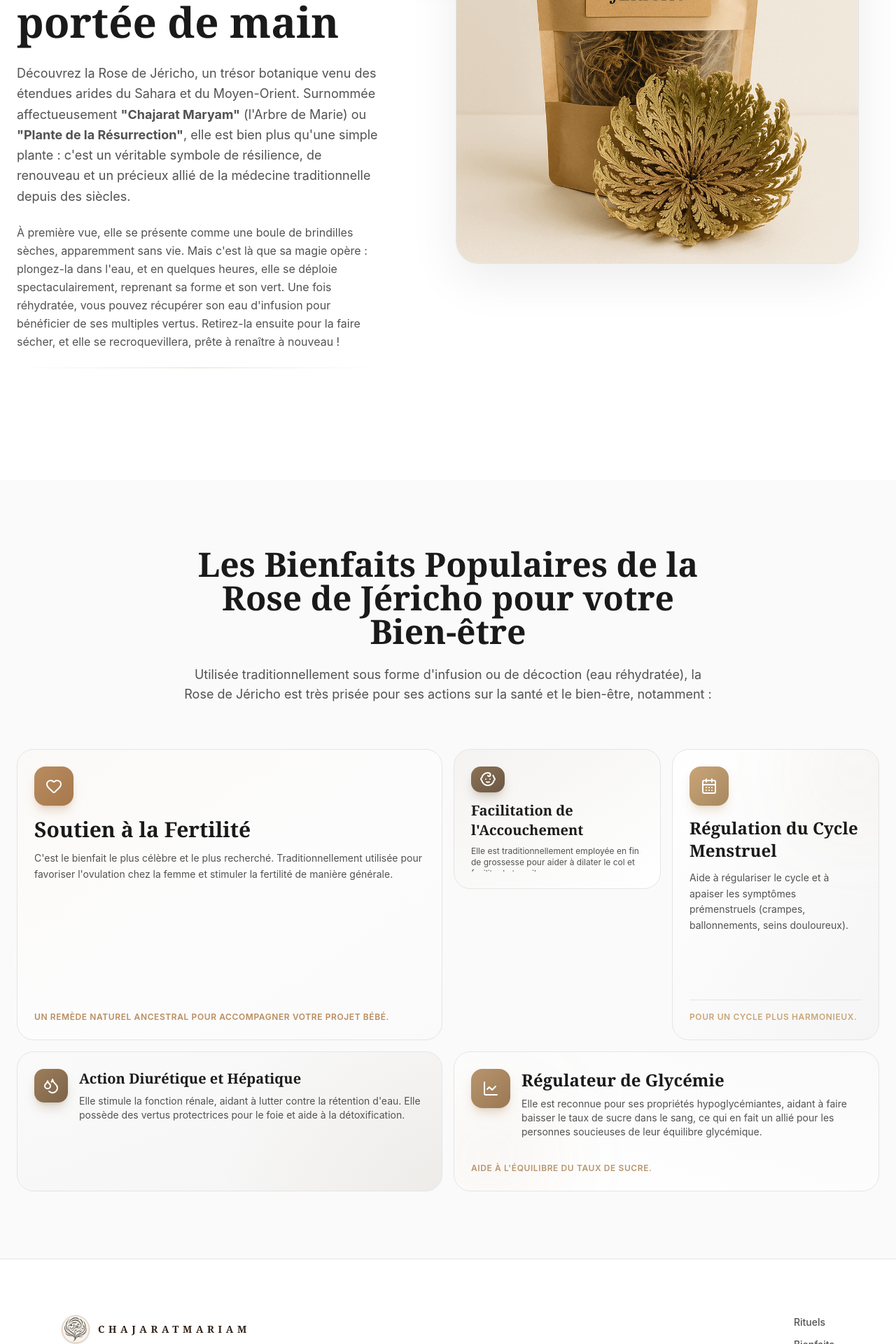
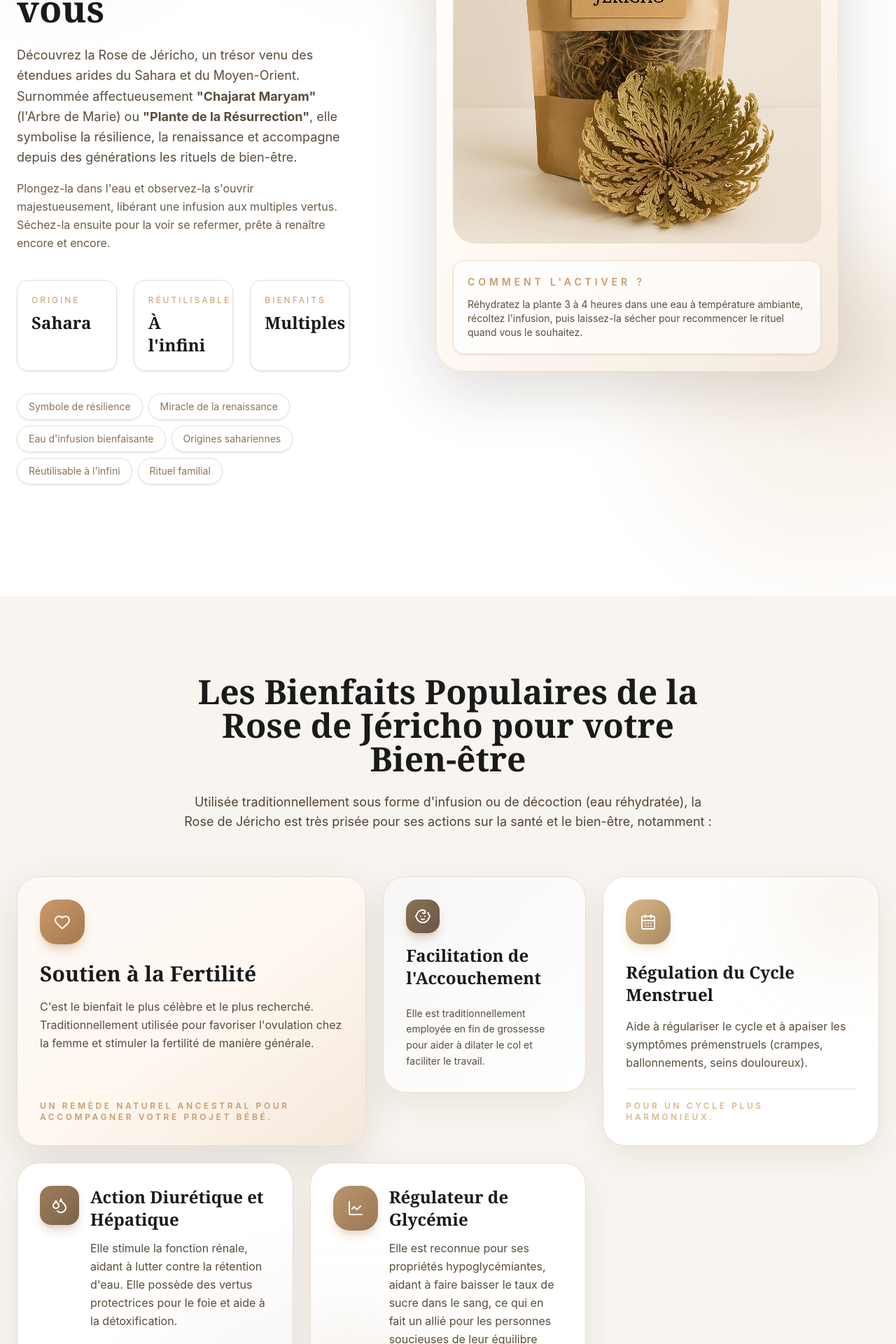
Before and after one commit to Yasser-Bouyanfif/template, a Next.js app: page / in a window 1280 px wide. Shown: the part 540-2460 px from the top of the page at 70% size. Built offline with nearby package versions, Linux system fonts and the light colour scheme; no server answers.

Commit message:
Revamp hero and benefits sections

```diff
--- a/components/features-1.tsx
+++ b/components/features-1.tsx
@@ -40,119 +40,116 @@ const features = [
 
 export default function Features() {
   return (
-    <section id="bienfaits" className="bg-[#fafafa] py-24 text-[#1a1a1a] dark:bg-[#171717] dark:text-[#f5f5f5]">
+    <section id="bienfaits" className="bg-[#f8f4ef] py-28 text-[#1a1a1a] dark:bg-[#111111] dark:text-[#f5f5f5]">
       <div className="mx-auto max-w-7xl px-6">
-        <div className="text-center max-w-3xl mx-auto mb-16">
+        <div className="mx-auto mb-16 max-w-3xl text-center">
           <h2 className="font-serif text-4xl font-bold text-[#1a1a1a] lg:text-5xl dark:text-white">
             Les Bienfaits Populaires de la Rose de Jéricho pour votre Bien-être
           </h2>
-          <p className="mt-6 text-lg text-[#525252] dark:text-[#a3a3a3]">
-            Utilisée traditionnellement sous forme d&apos;infusion ou de décoction (eau réhydratée), la Rose de Jéricho est très prisée pour ses actions sur la santé et le bien-être, notamment :
+          <p className="mt-6 text-lg text-[#544334] dark:text-[#b4a99f]">
+            Utilisée traditionnellement sous forme d&apos;infusion ou de décoction (eau réhydratée), la Rose de Jéricho est très
+            prisée pour ses actions sur la santé et le bien-être, notamment :
           </p>
         </div>
 
-        {/* Bento Grid */}
-        <div className="grid grid-cols-1 md:grid-cols-2 lg:grid-cols-4 gap-4 auto-rows-[200px]">
-          {/* Card 1 - Large Top Left */}
-          <div className="group relative overflow-hidden rounded-3xl border border-[#e5e5e5] bg-gradient-to-br from-white to-[#fafafa] p-6 transition-all hover:shadow-2xl hover:shadow-[#b98c5f]/10 md:col-span-2 md:row-span-2 dark:border-[#262626] dark:from-[#0a0a0a] dark:to-[#171717]">
-            <div className="absolute inset-0 bg-gradient-to-br from-[#b98c5f]/5 via-transparent to-transparent" />
-            <div className="relative h-full flex flex-col justify-between">
+        <div className="grid grid-cols-1 gap-6 md:grid-cols-2 xl:grid-cols-12">
+          <article className="group relative overflow-hidden rounded-[32px] border border-[#eadfd3] bg-gradient-to-br from-white via-[#fff8f1] to-[#f4e8db] p-8 shadow-[0_20px_60px_rgba(69,48,26,0.12)] transition-all duration-500 hover:-translate-y-1 hover:shadow-[0_30px_80px_rgba(69,48,26,0.18)] md:col-span-2 xl:col-span-5 xl:row-span-2 dark:border-[#2f2316] dark:from-[#141414] dark:via-[#101010] dark:to-[#050505] dark:shadow-[0_35px_80px_rgba(0,0,0,0.55)]">
+            <div className="absolute inset-0 bg-gradient-to-br from-[#c99a69]/10 via-transparent to-transparent opacity-60" aria-hidden />
+            <div className="relative flex h-full flex-col justify-between">
               <div>
-                <div className="flex size-14 items-center justify-center rounded-2xl bg-gradient-to-br from-[#b98c5f] to-[#a6784d] text-white shadow-lg shadow-[#b98c5f]/30 mb-4">
+                <div className="mb-6 flex size-16 items-center justify-center rounded-3xl bg-gradient-to-br from-[#c99a69] to-[#a6784d] text-white shadow-lg shadow-[#c99a69]/40">
                   {features[0].icon}
                 </div>
-                <h3 className="font-serif text-3xl font-bold text-[#1a1a1a] mb-3 dark:text-white">
+                <h3 className="font-serif text-3xl font-semibold text-[#1a1a1a] dark:text-white">
                   {features[0].title}
                 </h3>
-                <p className="text-sm leading-relaxed text-[#525252] dark:text-[#a3a3a3]">
+                <p className="mt-4 text-base leading-relaxed text-[#5a4c3c] dark:text-[#bfb6ac]">
                   {features[0].description}
                 </p>
               </div>
-              <p className="text-xs font-semibold uppercase tracking-wider text-[#b98c5f] dark:text-[#d4a574] mt-4">
+              <p className="mt-6 text-xs font-semibold uppercase tracking-[0.3em] text-[#c99a69] dark:text-[#d4a574]">
                 {features[0].ecommerceArgument}
               </p>
             </div>
-          </div>
+          </article>
 
-          {/* Card 2 - Small Top Right */}
-          <div className="group relative overflow-hidden rounded-3xl border border-[#e5e5e5] bg-gradient-to-br from-[#fafafa] to-white p-6 transition-all hover:shadow-2xl hover:shadow-[#8b7355]/10 md:col-span-2 lg:col-span-1 dark:border-[#262626] dark:from-[#171717] dark:to-[#0a0a0a]">
-            <div className="absolute inset-0 bg-gradient-to-br from-[#8b7355]/5 to-transparent" />
-            <div className="relative h-full flex flex-col">
-              <div className="flex size-12 items-center justify-center rounded-xl bg-gradient-to-br from-[#8b7355] to-[#6b5644] text-white shadow-lg shadow-[#8b7355]/30 mb-3">
-                {features[1].icon}
+          <article className="group relative overflow-hidden rounded-[32px] border border-[#eadfd3] bg-white p-8 shadow-[0_15px_45px_rgba(69,48,26,0.08)] transition-all duration-500 hover:-translate-y-1 hover:shadow-[0_25px_70px_rgba(69,48,26,0.14)] md:col-span-1 xl:col-span-3 dark:border-[#2f2316] dark:bg-[#141414] dark:shadow-[0_25px_70px_rgba(0,0,0,0.45)]">
+            <div className="absolute inset-0 bg-gradient-to-br from-[#8b7355]/10 to-transparent opacity-60" aria-hidden />
+            <div className="relative flex h-full flex-col justify-between gap-6">
+              <div>
+                <div className="mb-4 flex size-12 items-center justify-center rounded-2xl bg-gradient-to-br from-[#8b7355] to-[#6b5644] text-white shadow-lg shadow-[#8b7355]/30">
+                  {features[1].icon}
+                </div>
+                <h3 className="font-serif text-2xl font-semibold text-[#1a1a1a] dark:text-white">
+                  {features[1].title}
+                </h3>
               </div>
-              <h3 className="font-serif text-xl font-bold text-[#1a1a1a] mb-2 dark:text-white">
-                {features[1].title}
-              </h3>
-              <p className="text-xs text-[#525252] line-clamp-3 dark:text-[#a3a3a3]">
+              <p className="text-sm leading-relaxed text-[#5a4c3c] dark:text-[#bfb6ac]">
                 {features[1].description}
               </p>
             </div>
-          </div>
+          </article>
 
-          {/* Card 3 - Tall Right */}
-          <div className="group relative overflow-hidden rounded-3xl border border-[#e5e5e5] bg-gradient-to-br from-white to-[#f5f5f5] p-6 transition-all hover:shadow-2xl hover:shadow-[#c9a578]/10 md:col-span-2 lg:col-span-1 lg:row-span-2 dark:border-[#262626] dark:from-[#0a0a0a] dark:to-[#1a1a1a]">
-            <div className="absolute -right-8 -top-8 size-32 rounded-full bg-[#c9a578]/10 blur-3xl" />
-            <div className="relative h-full flex flex-col justify-between">
+          <article className="group relative overflow-hidden rounded-[32px] border border-[#eadfd3] bg-white p-8 shadow-[0_15px_45px_rgba(69,48,26,0.08)] transition-all duration-500 hover:-translate-y-1 hover:shadow-[0_25px_70px_rgba(69,48,26,0.14)] md:col-span-1 xl:col-span-4 xl:row-span-2 dark:border-[#2f2316] dark:bg-[#141414] dark:shadow-[0_25px_70px_rgba(0,0,0,0.45)]">
+            <div className="absolute -right-8 -top-10 size-40 rounded-full bg-[#d8b889]/20 blur-3xl" aria-hidden />
+            <div className="relative flex h-full flex-col justify-between">
               <div>
-                <div className="flex size-14 items-center justify-center rounded-2xl bg-gradient-to-br from-[#c9a578] to-[#a88860] text-white shadow-lg shadow-[#c9a578]/30 mb-4">
+                <div className="mb-6 flex size-16 items-center justify-center rounded-3xl bg-gradient-to-br from-[#d8b889] to-[#a88860] text-white shadow-lg shadow-[#d8b889]/30">
                   {features[2].icon}
                 </div>
-                <h3 className="font-serif text-2xl font-bold text-[#1a1a1a] mb-3 dark:text-white">
+                <h3 className="font-serif text-2xl font-semibold text-[#1a1a1a] dark:text-white">
                   {features[2].title}
                 </h3>
-                <p className="text-sm leading-relaxed text-[#525252] dark:text-[#a3a3a3]">
+                <p className="mt-4 text-base leading-relaxed text-[#5a4c3c] dark:text-[#bfb6ac]">
                   {features[2].description}
                 </p>
               </div>
-              <div className="pt-4 border-t border-[#e5e5e5] dark:border-[#262626]">
-                <p className="text-xs font-semibold uppercase tracking-wider text-[#c9a578] dark:text-[#d4a574]">
+              <div className="mt-6 border-t border-[#eadfd3] pt-4 dark:border-[#2f2316]">
+                <p className="text-xs font-semibold uppercase tracking-[0.3em] text-[#d8b889] dark:text-[#d4a574]">
                   {features[2].ecommerceArgument}
                 </p>
               </div>
             </div>
-          </div>
+          </article>
 
-          {/* Card 4 - Wide Bottom */}
-          <div className="group relative overflow-hidden rounded-3xl border border-[#e5e5e5] bg-gradient-to-br from-[#fafafa] to-[#f5f5f5] p-6 transition-all hover:shadow-2xl hover:shadow-[#9d7e5a]/10 md:col-span-2 dark:border-[#262626] dark:from-[#171717] dark:to-[#1a1a1a]">
-            <div className="absolute inset-0 bg-[radial-gradient(circle_at_bottom_right,_rgba(157,126,90,0.08),_transparent_50%)]" />
-            <div className="relative flex items-start gap-4">
-              <div className="flex size-12 flex-shrink-0 items-center justify-center rounded-xl bg-gradient-to-br from-[#9d7e5a] to-[#7d6349] text-white shadow-lg shadow-[#9d7e5a]/30">
+          <article className="group relative overflow-hidden rounded-[32px] border border-[#eadfd3] bg-white p-8 shadow-[0_15px_45px_rgba(69,48,26,0.08)] transition-all duration-500 hover:-translate-y-1 hover:shadow-[0_25px_70px_rgba(69,48,26,0.14)] md:col-span-2 xl:col-span-4 dark:border-[#2f2316] dark:bg-[#141414] dark:shadow-[0_25px_70px_rgba(0,0,0,0.45)]">
+            <div className="absolute inset-0 bg-[radial-gradient(circle_at_bottom_right,_rgba(157,126,90,0.12),_transparent_55%)] opacity-70" aria-hidden />
+            <div className="relative flex h-full items-start gap-4">
+              <div className="flex size-14 flex-shrink-0 items-center justify-center rounded-2xl bg-gradient-to-br from-[#9d7e5a] to-[#7d6349] text-white shadow-lg shadow-[#9d7e5a]/30">
                 {features[3].icon}
               </div>
               <div className="flex-1">
-                <h3 className="font-serif text-xl font-bold text-[#1a1a1a] mb-2 dark:text-white">
+                <h3 className="font-serif text-2xl font-semibold text-[#1a1a1a] dark:text-white">
                   {features[3].title}
                 </h3>
-                <p className="text-sm text-[#525252] dark:text-[#a3a3a3]">
+                <p className="mt-3 text-base leading-relaxed text-[#5a4c3c] dark:text-[#bfb6ac]">
                   {features[3].description}
                 </p>
               </div>
             </div>
-          </div>
+          </article>
 
-          {/* Card 5 - Medium Bottom Right */}
-          <div className="group relative overflow-hidden rounded-3xl border border-[#e5e5e5] bg-gradient-to-tr from-white to-[#fafafa] p-6 transition-all hover:shadow-2xl hover:shadow-[#b8956d]/10 md:col-span-2 lg:col-span-2 dark:border-[#262626] dark:from-[#0a0a0a] dark:to-[#171717]">
-            <div className="absolute -left-8 -bottom-8 size-40 rounded-full bg-[#b8956d]/10 blur-3xl" />
-            <div className="relative h-full flex flex-col justify-between">
+          <article className="group relative overflow-hidden rounded-[32px] border border-[#eadfd3] bg-white p-8 shadow-[0_15px_45px_rgba(69,48,26,0.08)] transition-all duration-500 hover:-translate-y-1 hover:shadow-[0_25px_70px_rgba(69,48,26,0.14)] md:col-span-2 xl:col-span-4 dark:border-[#2f2316] dark:bg-[#141414] dark:shadow-[0_25px_70px_rgba(0,0,0,0.45)]">
+            <div className="absolute -left-10 -bottom-14 size-48 rounded-full bg-[#b8956d]/20 blur-3xl" aria-hidden />
+            <div className="relative flex h-full flex-col justify-between">
               <div className="flex items-start gap-4">
-                <div className="flex size-14 flex-shrink-0 items-center justify-center rounded-2xl bg-gradient-to-br from-[#b8956d] to-[#9a7854] text-white shadow-lg shadow-[#b8956d]/30">
+                <div className="flex size-16 flex-shrink-0 items-center justify-center rounded-3xl bg-gradient-to-br from-[#b8956d] to-[#9a7854] text-white shadow-lg shadow-[#b8956d]/30">
                   {features[4].icon}
                 </div>
                 <div>
-                  <h3 className="font-serif text-2xl font-bold text-[#1a1a1a] mb-2 dark:text-white">
+                  <h3 className="font-serif text-2xl font-semibold text-[#1a1a1a] dark:text-white">
                     {features[4].title}
                   </h3>
-                  <p className="text-sm text-[#525252] dark:text-[#a3a3a3]">
+                  <p className="mt-3 text-base leading-relaxed text-[#5a4c3c] dark:text-[#bfb6ac]">
                     {features[4].description}
                   </p>
                 </div>
               </div>
-              <p className="text-xs font-semibold uppercase tracking-wider text-[#b8956d] mt-4 dark:text-[#d4a574]">
+              <p className="mt-6 text-xs font-semibold uppercase tracking-[0.3em] text-[#b8956d] dark:text-[#d4a574]">
                 {features[4].ecommerceArgument}
               </p>
             </div>
-          </div>
+          </article>
         </div>
       </div>
     </section>
--- a/components/hero-section.tsx
+++ b/components/hero-section.tsx
@@ -1,7 +1,6 @@
 import React from "react";
 import Image from "next/image";
 import { HeroHeader } from "@/components/hero8-header";
-import { InfiniteSlider } from "@/components/ui/infinite-slider";
 
 const sliderHighlights = [
   "Symbole de résilience",
@@ -16,40 +15,81 @@ export default function HeroSection() {
   return (
     <>
       <HeroHeader />
-      <main className="overflow-x-hidden bg-white text-[#2f2015] dark:bg-[#0a0a0a] dark:text-[#f5f5f5]">
+      <main className="overflow-x-hidden bg-white text-[#2f2015] dark:bg-[#050505] dark:text-[#f5f5f5]">
         <section
           id="rituels"
-          className="relative isolate overflow-hidden bg-white pb-24 pt-32 md:pb-40 lg:pt-48 dark:bg-[#0a0a0a]"
+          className="relative isolate overflow-hidden bg-white pb-28 pt-32 md:pb-40 lg:pt-44 dark:bg-[#050505]"
         >
-          <div className="absolute inset-x-0 top-16 -z-10 h-[480px] bg-[radial-gradient(circle_at_top,_rgba(185,140,95,0.08),_transparent_65%)]" aria-hidden />
-          <div className="mx-auto flex max-w-7xl flex-col gap-12 px-6 lg:grid lg:grid-cols-[0.9fr_1.1fr] lg:items-center lg:gap-20">
-            <div className="relative max-w-xl space-y-6 lg:max-w-none">
-              <h1 className="font-serif text-4xl font-bold leading-[1.15] text-[#1a1a1a] md:text-5xl lg:text-6xl dark:text-white">
-                La Rose de Jéricho du Sahara : Le Miracle de la Résurrection à portée de main
+          <div className="absolute inset-x-0 top-0 -z-10 h-[620px] bg-[radial-gradient(circle_at_top,_rgba(185,140,95,0.12),_transparent_70%)] dark:bg-[radial-gradient(circle_at_top,_rgba(185,140,95,0.15),_transparent_70%)]" aria-hidden />
+          <div className="absolute -left-32 top-20 -z-10 size-[420px] rounded-full bg-[#f3e5d8] blur-3xl opacity-70 dark:bg-[#1a120c]" aria-hidden />
+          <div className="absolute -right-40 bottom-10 -z-10 size-[520px] rounded-full bg-[#f6ede3] blur-3xl opacity-60 dark:bg-[#1a120c]" aria-hidden />
+
+          <div className="mx-auto grid max-w-7xl grid-cols-1 gap-16 px-6 lg:grid-cols-12 lg:items-center">
+            <div className="lg:col-span-6 xl:col-span-5">
+              <div className="inline-flex items-center gap-3 rounded-full border border-[#e5d5c2] bg-white/70 px-5 py-2 text-sm font-medium text-[#8b7355] shadow-sm backdrop-blur dark:border-[#2f2316] dark:bg-[#0a0a0a]/60 dark:text-[#d4a574]">
+                <span className="size-2 rounded-full bg-[#c99a69]" />
+                Rituel saharien authentique
+              </div>
+              <h1 className="mt-6 font-serif text-4xl font-semibold leading-[1.08] text-[#1a1a1a] md:text-5xl lg:text-[3.3rem] dark:text-white">
+                La Rose de Jéricho, un miracle botanique à faire renaître chez vous
               </h1>
-              <p className="max-w-xl text-lg leading-relaxed text-[#525252] dark:text-[#a3a3a3]">
-                Découvrez la Rose de Jéricho, un trésor botanique venu des étendues arides du Sahara et du Moyen-Orient.
-                Surnommée affectueusement <strong>&quot;Chajarat Maryam&quot;</strong> (l&apos;Arbre de Marie) ou <strong>&quot;Plante de la Résurrection&quot;</strong>,
-                elle est bien plus qu&apos;une simple plante : c&apos;est un véritable symbole de résilience, de renouveau et un précieux allié de la médecine traditionnelle depuis des siècles.
+              <p className="mt-6 max-w-xl text-lg leading-relaxed text-[#5a4c3c] dark:text-[#bfb6ac]">
+                Découvrez la Rose de Jéricho, un trésor venu des étendues arides du Sahara et du Moyen-Orient. Surnommée
+                affectueusement <strong>&quot;Chajarat Maryam&quot;</strong> (l&apos;Arbre de Marie) ou <strong>&quot;Plante de la Résurrection&quot;</strong>,
+                elle symbolise la résilience, la renaissance et accompagne depuis des générations les rituels de bien-être.
               </p>
-              <p className="max-w-xl text-base leading-relaxed text-[#525252] dark:text-[#a3a3a3]">
-                À première vue, elle se présente comme une boule de brindilles sèches, apparemment sans vie. Mais c&apos;est là que sa magie opère :
-                plongez-la dans l&apos;eau, et en quelques heures, elle se déploie spectaculairement, reprenant sa forme et son vert.
-                Une fois réhydratée, vous pouvez récupérer son eau d&apos;infusion pour bénéficier de ses multiples vertus.
-                Retirez-la ensuite pour la faire sécher, et elle se recroquevillera, prête à renaître à nouveau !
+              <p className="mt-4 max-w-xl text-base leading-relaxed text-[#6d5a47] dark:text-[#a59b90]">
+                Plongez-la dans l&apos;eau et observez-la s&apos;ouvrir majestueusement, libérant une infusion aux multiples vertus.
+                Séchez-la ensuite pour la voir se refermer, prête à renaître encore et encore.
               </p>
-              <div className="h-px w-full bg-gradient-to-r from-transparent via-[#b98c5f]/30 to-transparent dark:via-[#b98c5f]/20" />
+              <div className="mt-10 grid grid-cols-2 gap-6 sm:grid-cols-3">
+                <div className="rounded-2xl border border-[#eadfd3] bg-white/80 p-5 shadow-sm backdrop-blur dark:border-[#2f2316] dark:bg-[#0f0f0f]/80">
+                  <p className="text-xs uppercase tracking-[0.25em] text-[#c99a69] dark:text-[#d4a574]">Origine</p>
+                  <p className="mt-2 font-serif text-2xl font-semibold text-[#1a1a1a] dark:text-white">Sahara</p>
+                </div>
+                <div className="rounded-2xl border border-[#eadfd3] bg-white/80 p-5 shadow-sm backdrop-blur dark:border-[#2f2316] dark:bg-[#0f0f0f]/80">
+                  <p className="text-xs uppercase tracking-[0.25em] text-[#c99a69] dark:text-[#d4a574]">Réutilisable</p>
+                  <p className="mt-2 font-serif text-2xl font-semibold text-[#1a1a1a] dark:text-white">À l&apos;infini</p>
+                </div>
+                <div className="rounded-2xl border border-[#eadfd3] bg-white/80 p-5 shadow-sm backdrop-blur dark:border-[#2f2316] dark:bg-[#0f0f0f]/80 sm:col-span-1">
+                  <p className="text-xs uppercase tracking-[0.25em] text-[#c99a69] dark:text-[#d4a574]">Bienfaits</p>
+                  <p className="mt-2 font-serif text-2xl font-semibold text-[#1a1a1a] dark:text-white">Multiples</p>
+                </div>
+              </div>
+              <div className="mt-8 flex flex-wrap gap-2">
+                {sliderHighlights.map((highlight) => (
+                  <span
+                    key={highlight}
+                    className="rounded-full border border-[#eadfd3] bg-white/60 px-4 py-2 text-sm text-[#8b7355] shadow-sm backdrop-blur dark:border-[#2f2316] dark:bg-[#0f0f0f]/70 dark:text-[#d4a574]"
+                  >
+                    {highlight}
+                  </span>
+                ))}
+              </div>
             </div>
-            <div className="relative isolate mx-auto w-full max-w-xl">
-              <div className="relative overflow-hidden rounded-[2rem] border border-[#e5e5e5] bg-white shadow-[0_20px_70px_rgba(0,0,0,0.08)] dark:border-[#262626] dark:bg-[#171717]">
-                <Image
-                  src="/package.png"
-                  alt="Packaging artisanal de la Rose de Jericho"
-                  width={640}
-                  height={640}
-                  priority
-                  className="w-full"
-                />
+
+            <div className="relative lg:col-span-6 xl:col-span-7">
+              <div className="absolute -left-12 top-10 size-24 rounded-full bg-[#c99a69]/20 blur-2xl" aria-hidden />
+              <div className="absolute -right-16 -bottom-12 size-40 rounded-full bg-[#b98c5f]/20 blur-3xl" aria-hidden />
+              <div className="relative mx-auto w-full max-w-xl rounded-[2.5rem] border border-[#eadfd3] bg-gradient-to-br from-white via-[#fff8f1] to-[#f4e8db] p-6 shadow-[0_25px_90px_rgba(69,48,26,0.18)] dark:border-[#2f2316] dark:from-[#121212] dark:via-[#0e0e0e] dark:to-[#050505] dark:shadow-[0_30px_80px_rgba(0,0,0,0.55)]">
+                <div className="relative overflow-hidden rounded-[2rem]">
+                  <div className="absolute inset-0 bg-gradient-to-br from-transparent via-transparent to-[#b98c5f]/10" aria-hidden />
+                  <Image
+                    src="/package.png"
+                    alt="Packaging artisanal de la Rose de Jericho"
+                    width={720}
+                    height={720}
+                    priority
+                    className="w-full object-cover"
+                  />
+                </div>
+                <div className="mt-6 grid gap-3 rounded-2xl border border-[#eadfd3] bg-white/70 p-5 text-sm text-[#5a4c3c] shadow-sm backdrop-blur dark:border-[#2f2316] dark:bg-[#0f0f0f]/70 dark:text-[#c8bfb5]">
+                  <p className="font-semibold uppercase tracking-[0.35em] text-[#c99a69] dark:text-[#d4a574]">Comment l&apos;activer ?</p>
+                  <p>
+                    Réhydratez la plante 3 à 4 heures dans une eau à température ambiante, récoltez l&apos;infusion, puis laissez-la
+                    sécher pour recommencer le rituel quand vous le souhaitez.
+                  </p>
+                </div>
               </div>
             </div>
           </div>
```
